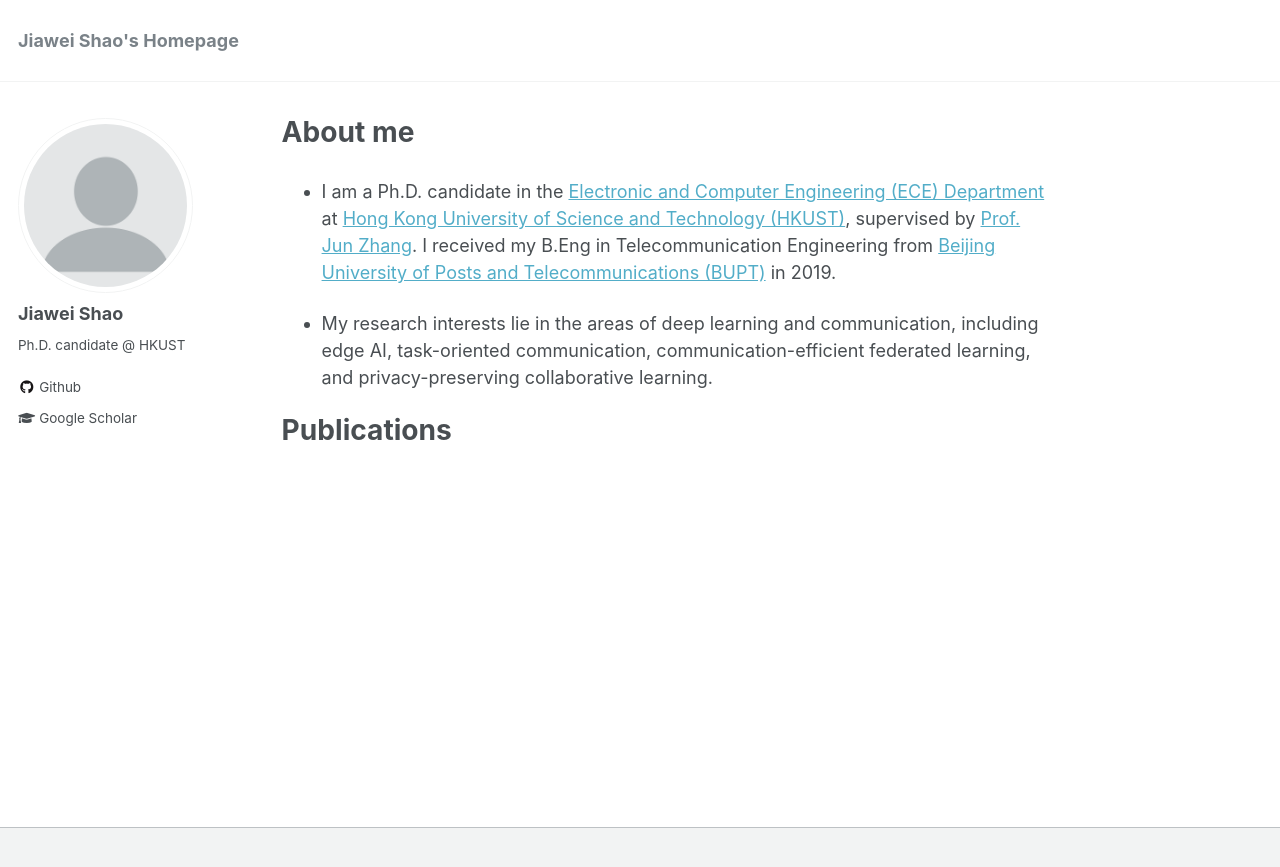
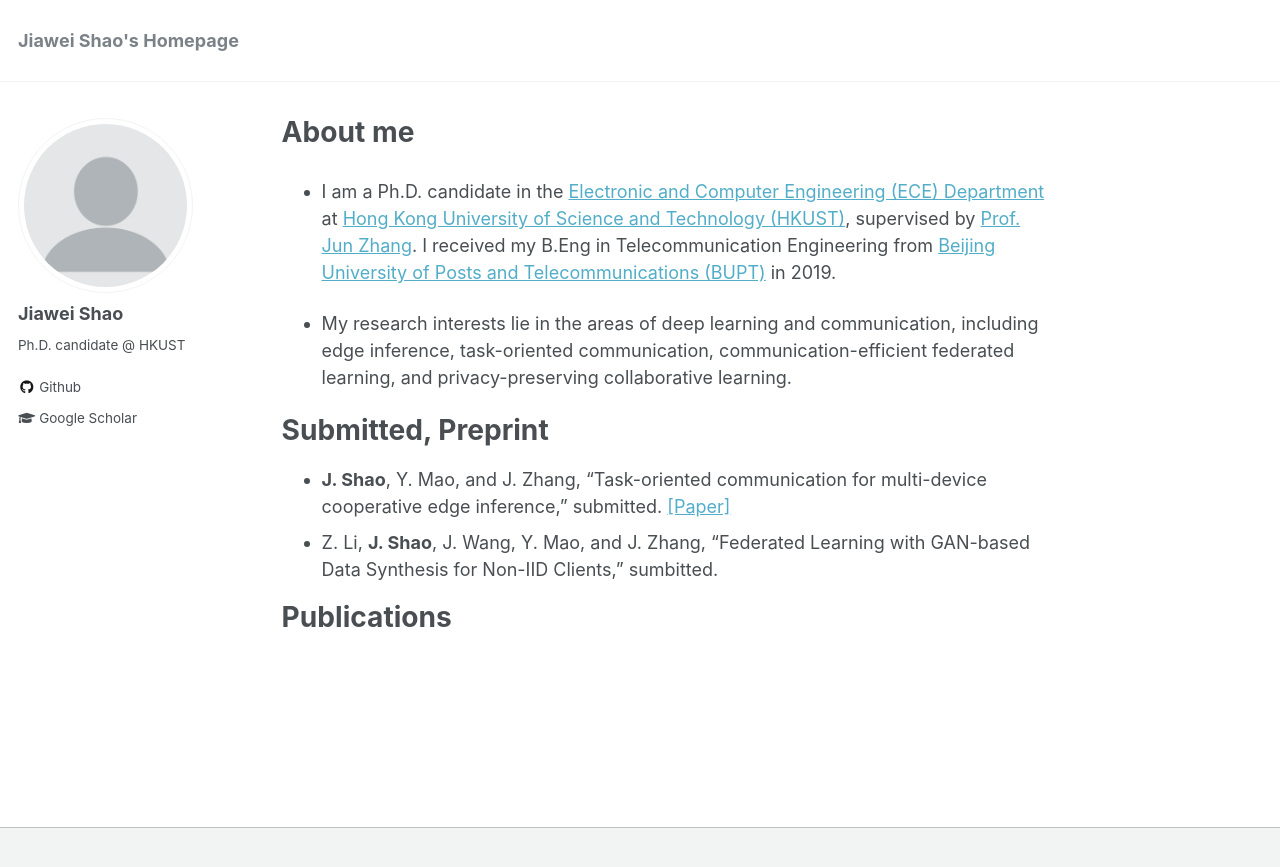
Before and after one commit to shaojiawei07/shaojiawei07.github.io, a Jekyll site: the page built from _pages/about.md, in a window 1280 px wide. Shown: the top 867 px of the page. Built offline with Jekyll 4.4.1, drawn with Linux system fonts in a browser that asks for light colours.

Commit message:
Update about.md

```diff
--- a/_pages/about.md
+++ b/_pages/about.md
@@ -12,7 +12,7 @@ redirect_from:
 
 - I am a Ph.D. candidate in the [Electronic and Computer Engineering (ECE) Department](https://ece.hkust.edu.hk/) at [Hong Kong University of Science and Technology (HKUST)](https://hkust.edu.hk/), supervised by [Prof. Jun Zhang](https://eejzhang.people.ust.hk/). I received my B.Eng in Telecommunication Engineering from [Beijing University of Posts and Telecommunications (BUPT)](https://www.bupt.edu.cn/) in 2019.
 
-- My research interests lie in the areas of deep learning and communication, including edge AI, task-oriented communication, communication-efficient federated learning, and privacy-preserving collaborative learning.
+- My research interests lie in the areas of deep learning and communication, including edge inference, task-oriented communication, communication-efficient federated learning, and privacy-preserving collaborative learning.
 
 <!-- particularly in
 
@@ -29,6 +29,11 @@ I ...
 ======
 - [Apr., 2022] One paper on coded computing and federated learning are accepted to ISIT 2022:  -->
 
+
+Submitted, Preprint
+======
+- **J. Shao**, Y. Mao, and J. Zhang, "Task-oriented communication for multi-device cooperative edge inference," submitted. [[Paper]](https://arxiv.org/abs/2109.00172)
+- Z. Li, **J. Shao**, J. Wang, Y. Mao, and J. Zhang, "Federated Learning with GAN-based Data Synthesis for Non-IID Clients," sumbitted.
 
 
 Publications
```
